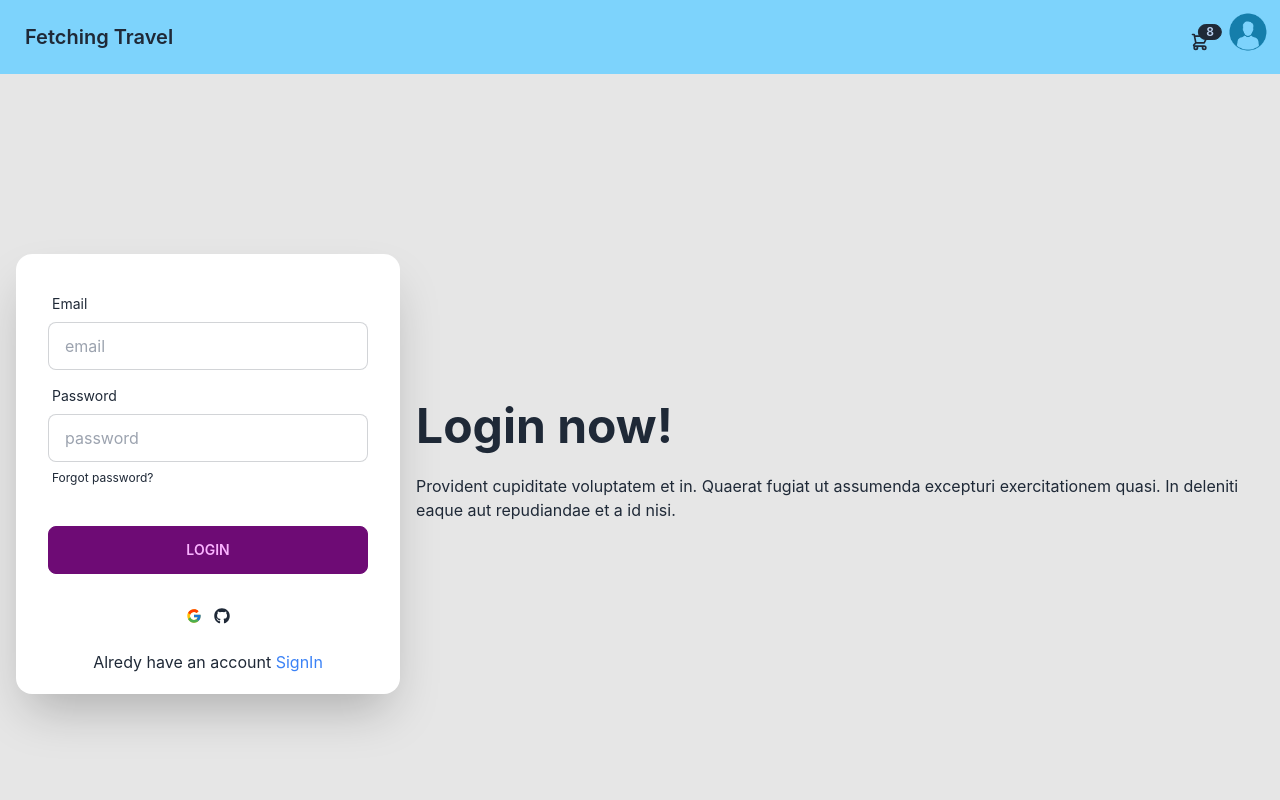
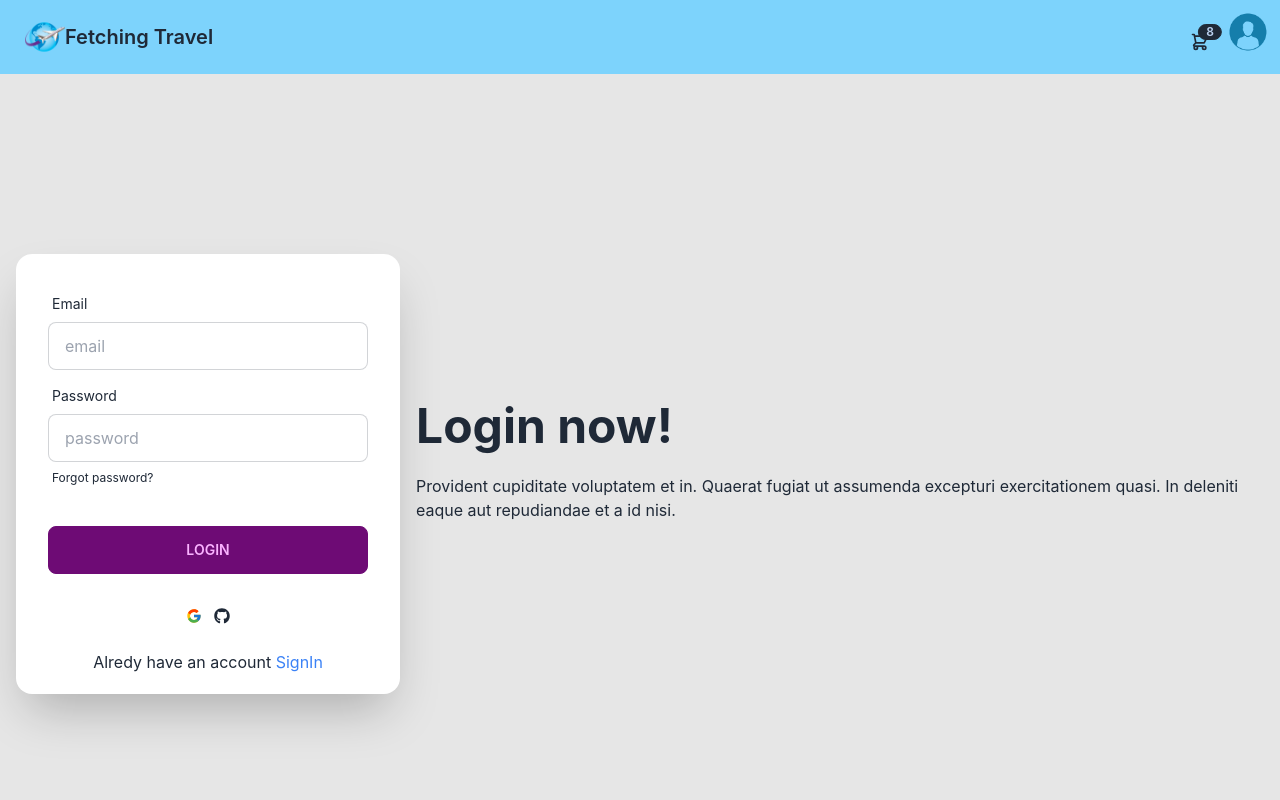
Before and after one commit to Ozyullah/travel-services-client, a React (Create React App) app: page /login in a window 1280 px wide. Shown: the top 800 px of the page. Built offline with nearby package versions, Linux system fonts and the light colour scheme; no server answers.

Commit message:
added faveIcon

```diff
--- a/src/Pages/FixedPages/HeaderPage/Header.js
+++ b/src/Pages/FixedPages/HeaderPage/Header.js
@@ -2,6 +2,7 @@ import React, { useContext } from 'react';
 import { Link } from 'react-router-dom';
 import { TravelContext } from '../../../ContextPage/AuthContext';
 import logo from '../../../assets/profilePic_prev.png'
+import projectLogo from '../../../assets/apple-touch-icon.png'
 
 const Header = () => {
 
@@ -18,7 +19,8 @@ const Header = () => {
     return (
         <div className="navbar bg-sky-300">
             <div className="flex-1">
-                <Link to={'/'} className="btn btn-ghost normal-case text-xl">Fetching Travel</Link>
+
+                <Link to={'/'} className="btn btn-ghost normal-case text-xl"><img className='w-10' src={projectLogo} alt="" />Fetching Travel</Link>
             </div>
             <div>
                 <div >
@@ -52,7 +54,7 @@ const Header = () => {
                             <div className="w-10 rounded-full">
                                 <>
                                     {
-                                        user ? <img src={user?.photoURL} /> : <Link to={'/login'}><img src={logo} alt='' /></Link>
+                                        user ? <img  src={user?.photoURL} /> : <Link to={'/login'}><img src={logo} alt='' /></Link>
                                     }
                                 </>
                             </div>
--- a/src/RouterPage/ProtectRouter.js
+++ b/src/RouterPage/ProtectRouter.js
@@ -9,7 +9,9 @@ const ProtectRouter = ({children}) => {
 
 
     if(loader){
-        return <div>Loading ....</div>
+        return <span className="flex justify-center countdown font-mono text-6xl btn loading">
+        <span style={{"--value":10}}></span>
+      </span>
     }
 
     if(user){
```
Also changed, not shown: src/assets/apple-touch-icon.png (added), 1 other file (tests, documents, lock files or other folders).
